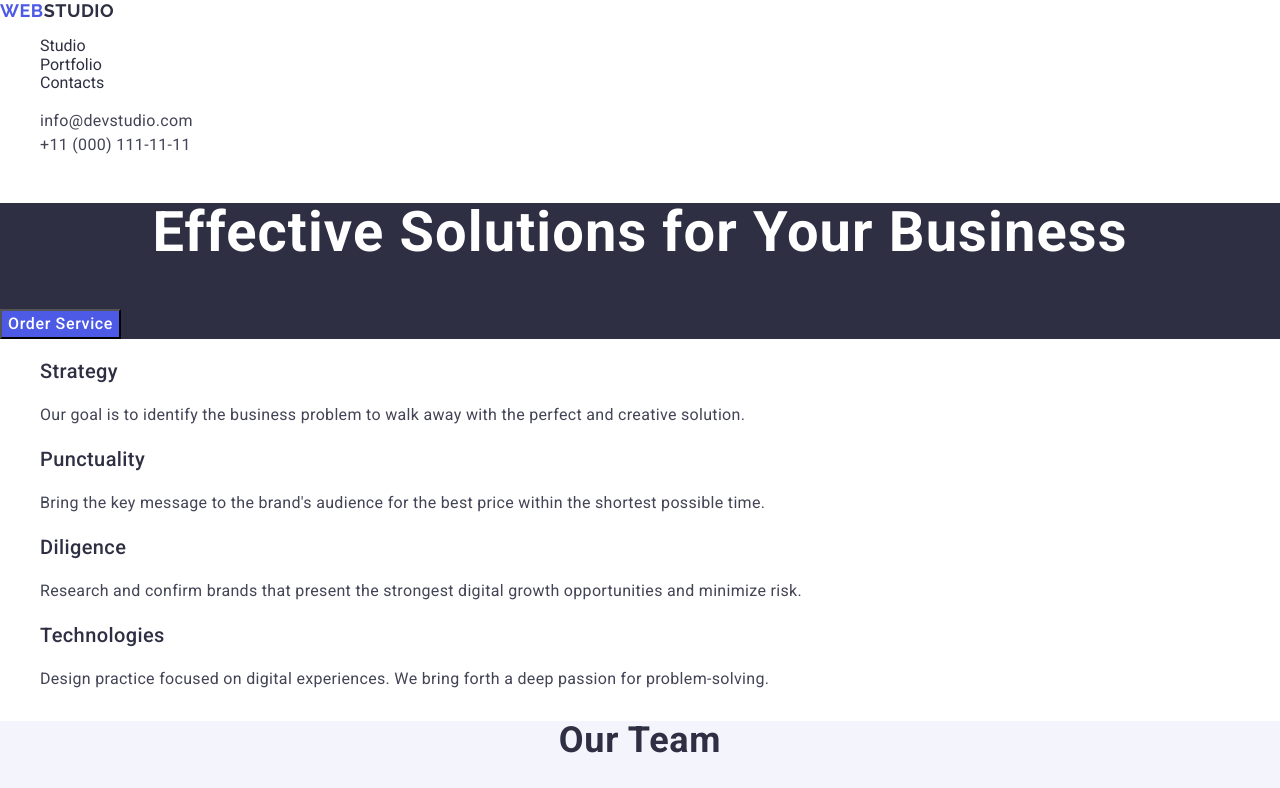
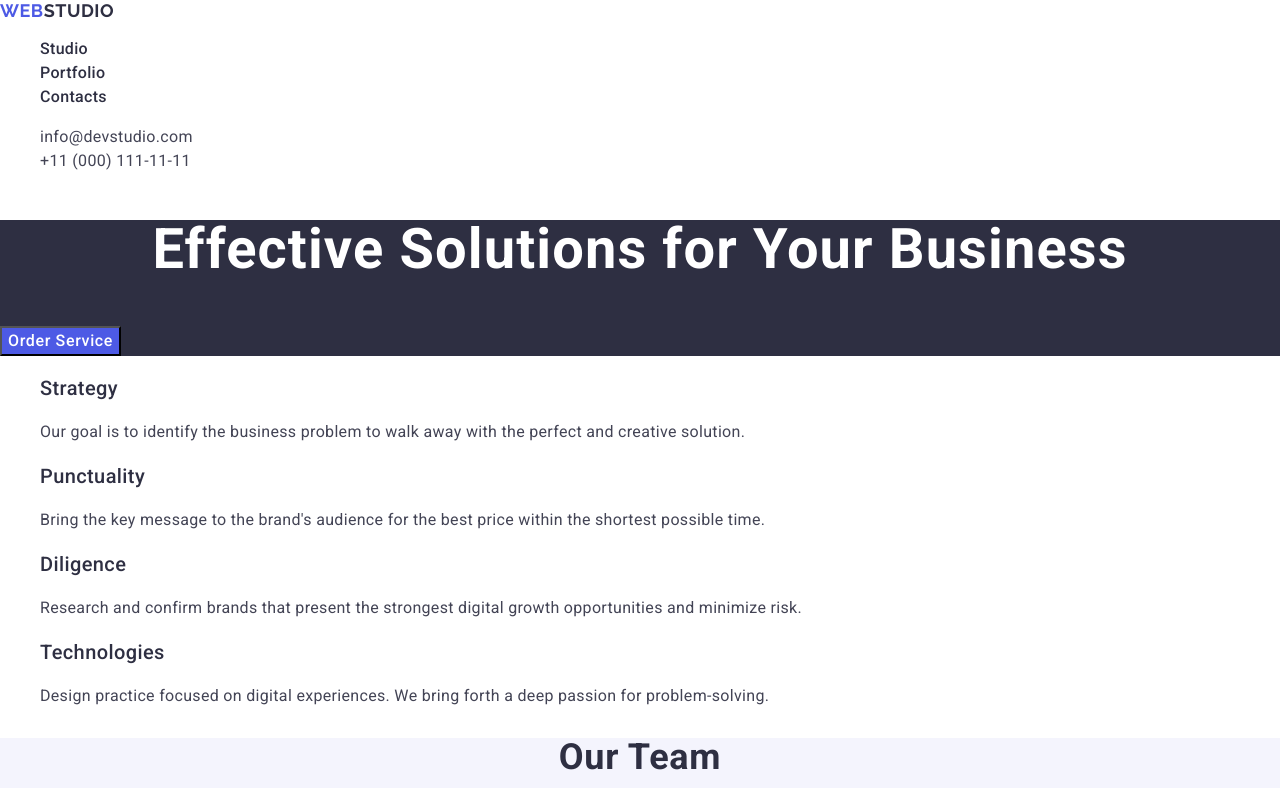
Before and after one commit to StanislavYukhymenko/goit-markup-hw-02, a plain HTML site: page index.html in a window 1280 px wide. Shown: the top 788 px of the page. Drawn offline with nearby package versions, Linux system fonts and the light colour scheme.

Commit message:
Update index.html

```diff
--- a/index.html
+++ b/index.html
@@ -24,13 +24,13 @@
         </a>
         <ul class="heder-menu-list">
           <li class="heder-menu-item">
-            <a href="./index.html" class="heder-menu-link-studio">Studio</a>
+            <a href="./index.html" class="heder-menu-link">Studio</a>
           </li>
           <li class="heder-menu-item">
-            <a href="" class="heder-menu-link-portfolio">Portfolio</a>
+            <a href="" class="heder-menu-link">Portfolio</a>
           </li>
           <li class="heder-menu-item">
-            <a href="" class="heder-menu-link-contacts">Contacts</a>
+            <a href="" class="heder-menu-link">Contacts</a>
           </li>
         </ul>
       </nav>
```
